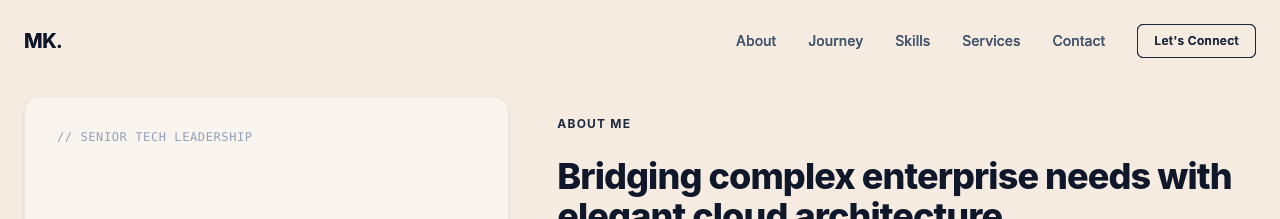
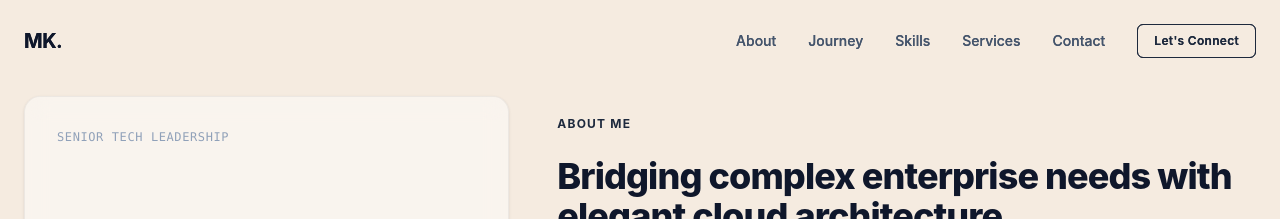
Before and after one commit to manishkumar9/manish-portfolio, a React (Vite) app: page / in a window 1280 px wide. Shown: the top 219 px of the page. Built offline with nearby package versions, Linux system fonts and the light colour scheme.

Commit message:
Updated Text

```diff
--- a/src/components/AboutMe.tsx
+++ b/src/components/AboutMe.tsx
@@ -17,7 +17,7 @@ export default function AboutMe(): ReactNode {
           <div className="w-full aspect-square rounded-2xl bg-white/40 border border-black/[0.04] flex flex-col justify-between p-8 glass-panel overflow-hidden relative group shadow-sm">
             <div className="absolute top-0 right-0 w-32 h-32 bg-sfElectric/5 rounded-full blur-2xl group-hover:bg-sfElectric/10 transition-all duration-500" />
 
-            <div className="text-xs font-mono text-slate-400 uppercase tracking-wider">// Senior Tech Leadership</div>
+            <div className="text-xs font-mono text-slate-400 uppercase tracking-wider"> Senior Tech Leadership</div>
 
             <div>
               <div className="text-7xl font-black text-slate-900">10+</div>
```
